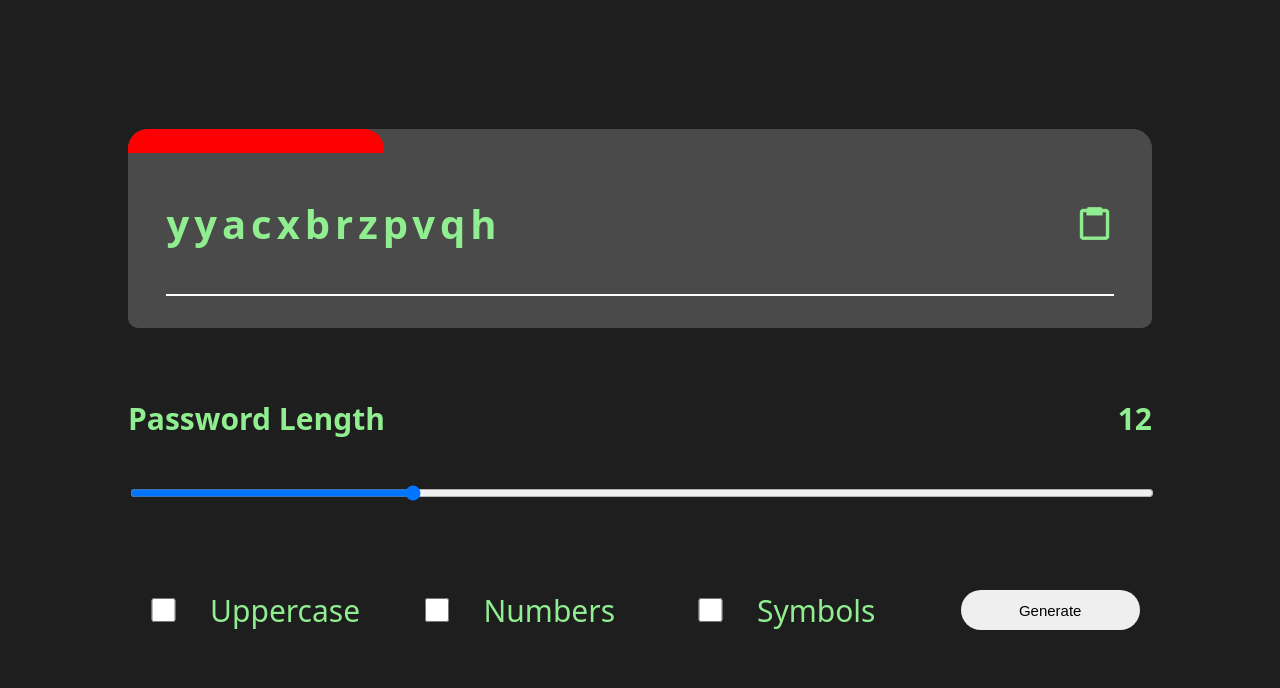
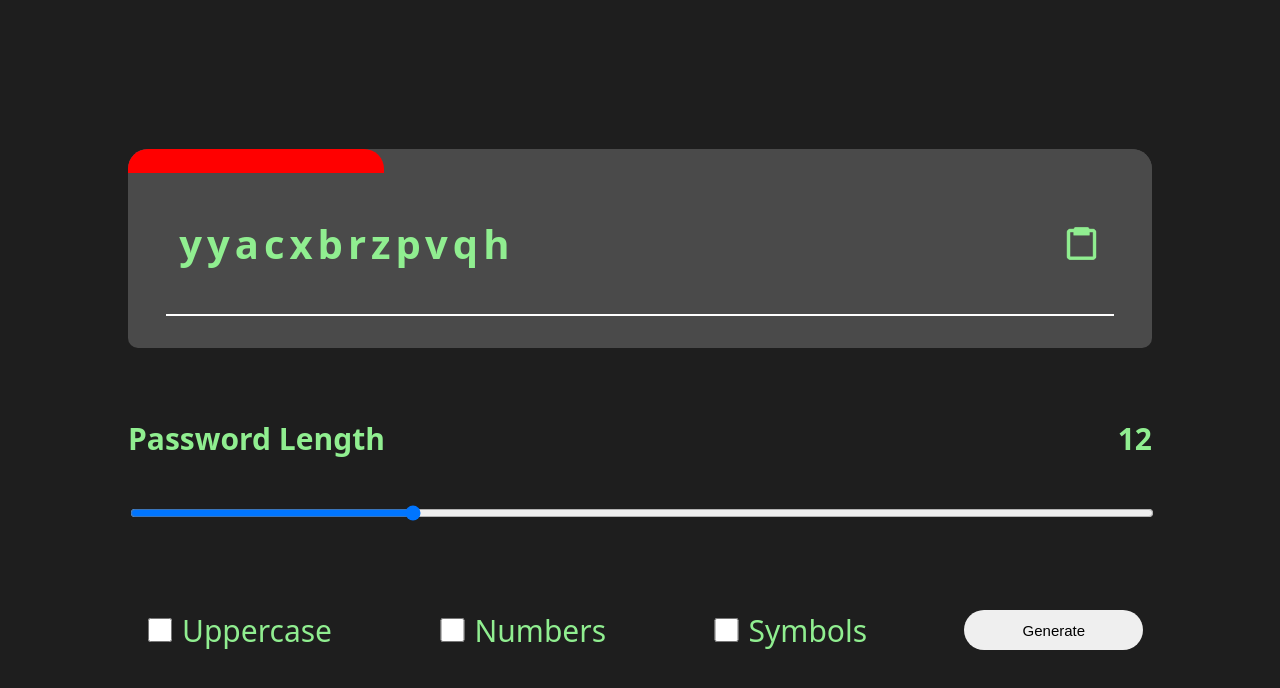
Before and after one commit to jegirhiny/password-generator, a React (Create React App) app: page / in a window 1280 px wide. Shown: the top 688 px of the page. Built offline with nearby package versions, Linux system fonts and the light colour scheme.

Commit message:
removed redundant symbol characters and styled password group

```diff
--- a/src/components/password-display/password-display.styles.css
+++ b/src/components/password-display/password-display.styles.css
@@ -28,7 +28,8 @@
     text-wrap: nowrap;
     text-overflow: ellipsis;
     font-size: 40px;
-    width: 68vw;
+    width: 65vw;
+    padding-left: 1vw;
     letter-spacing: 5px;
     margin-right: 3vw;
     color: #90ee90;
@@ -36,6 +37,15 @@
 }
 
 .image {
+    overflow: visible;
+    transition: all 300ms ease-in-out;
     cursor: pointer;
+    border-radius: 100%;
+    padding: 1vw;
     width: 3vw;
 }
+
+.image:hover {
+    background-color: #1e1e1e;
+    border-radius: 100%;
+}
--- a/src/components/password-form/password-form.component.jsx
+++ b/src/components/password-form/password-form.component.jsx
@@ -52,16 +52,20 @@ const PasswordForm = ({ submitFormData }) => {
                     <input className="range" name='length' type='range' min={3} max={36} value={formData.length} step={1} onChange={handleChange}/>
                 </div>
             </div>
-            <div className="col">
-                <div className="row">
+            <div className="row">
+                <div className="input-wrapper">
                     <input id="uppercase" name='uppercase' type='checkbox' onChange={handleChange}/>
                     <label htmlFor='uppercase'>Uppercase</label>
+                </div>
+                <div className="input-wrapper">
                     <input id="numbers" name='numbers' type='checkbox' onChange={handleChange}/>
                     <label htmlFor='numbers'>Numbers</label>
+                </div>
+                <div className="input-wrapper">
                     <input id="symbols" name='symbols' type='checkbox' onChange={handleChange}/>
                     <label htmlFor='symbols'>Symbols</label>
-                    <input className="generate" type='submit' value='Generate'/>
                 </div>
+                <input className="generate" type='submit' value='Generate'/>
             </div>
         </form>
     );
--- a/src/components/password-form/password-form.styles.css
+++ b/src/components/password-form/password-form.styles.css
@@ -20,12 +20,12 @@ h3 {
     text-align: start;
 }
 
-.row label {
-    width: 14vw;
+.row:not(:first-child) {
+    margin-top: 5vh;
 }
 
-.row:not(:first-child) {
-    margin-top: 5vh;
+.row label {
+    cursor: pointer;
 }
 
 .row input[type=checkbox] {
@@ -53,6 +53,12 @@ h3 {
     width: inherit;
 }
 
+.input-wrapper {
+    display: flex;
+    justify-content: center;
+    align-items: center;
+}
+
 .generate {
     font-size: 15px;
     cursor: pointer;
--- a/src/static/PasswordUtils.js
+++ b/src/static/PasswordUtils.js
@@ -1,5 +1,5 @@
 const letters = 'abcdefghijklmnopqrstuvwxyz';
-const symbols = ".,!?;:'\"-_+-*/=<>[]{}()@#$%&|\\~!?#^`";
+const symbols = ".,!?;:'\"-_+*/=<>[]{}()@#$%&|\\~^`";
 const numbers = '1234567890';
 
 export function generatePassword(formData) {
```
